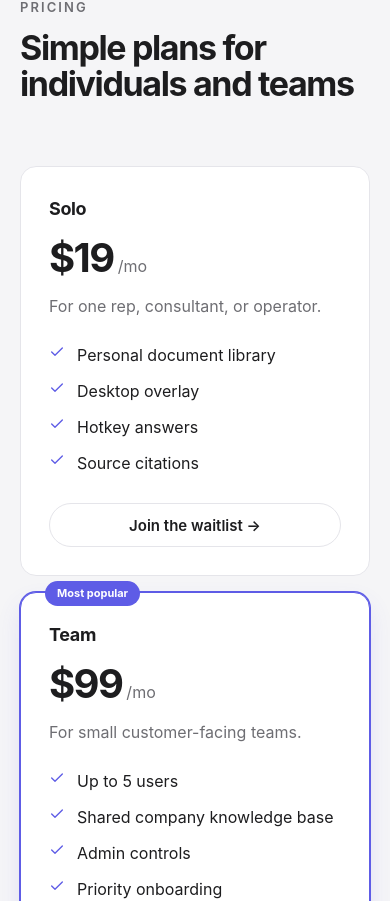
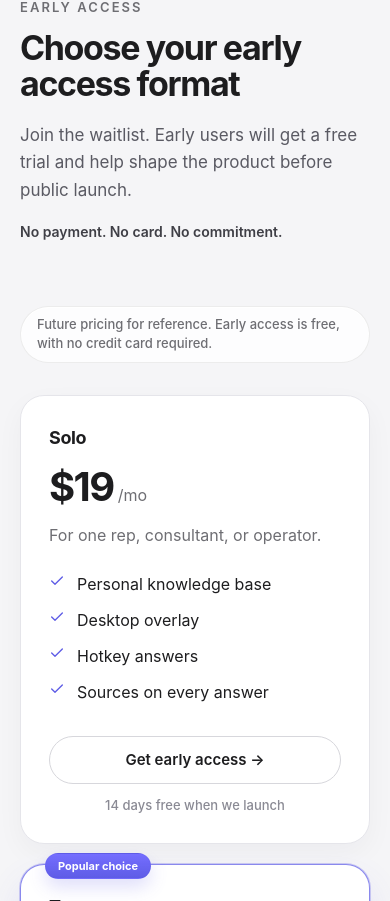
Before and after one commit to Aibek-koken/lendforFriend-, a Next.js app: page / in a window 390 px wide. Shown: the part 11099-12000 px from the top of the page. Built offline with nearby package versions, Linux system fonts and the light colour scheme.

Commit message:
чининг

```diff
--- a/app/page.tsx
+++ b/app/page.tsx
@@ -78,6 +78,9 @@ type PricingPlan = {
   period: string;
   description: string;
   highlighted?: boolean;
+  badge?: string;
+  cta: string;
+  footnote: string;
   features: string[];
 };
 
@@ -1097,23 +1100,35 @@ export default function HomePage() {
               <h2 className="text-[clamp(34px,4vw,54px)] font-[700] leading-[1.06] tracking-[-0.04em]">
                 {t("pricingTitle")}
               </h2>
+              <p className="mt-5 max-w-[780px] text-[17px] font-[400] leading-[1.62] text-[#5a5a63]">
+                {t("pricingSub")}
+              </p>
+              <p className="mt-4 text-[14px] font-[600] text-[#3f3f46]">
+                {t("pricingTrustLine")}
+              </p>
             </AnimateOnScroll>
-            <div className="grid gap-4 lg:grid-cols-3">
+            <AnimateOnScroll
+              delay={0.04}
+              className="mb-8 inline-flex rounded-full border border-[rgba(29,29,31,0.08)] bg-[rgba(255,255,255,0.82)] px-4 py-2 text-[13px] font-[500] text-[#6e6e73] shadow-[inset_0_1px_0_rgba(255,255,255,0.88)]"
+            >
+              {t("pricingFutureNote")}
+            </AnimateOnScroll>
+            <div className="grid gap-5 lg:grid-cols-3">
               {tPricing().map((plan, i) => (
                 <AnimateOnScroll
                   as="article"
                   key={plan.name}
                   delay={[0.05, 0.12, 0.2][i] ?? 0.05}
                   y={plan.highlighted ? 40 : 32}
-                  className={`relative rounded-[16px] border bg-white p-7 ${
+                  className={`relative flex h-full flex-col rounded-[24px] border bg-white p-7 ${
                     plan.highlighted
-                      ? "border-[#5e5ce6] shadow-[0_0_0_1px_#5e5ce6,0_12px_24px_rgba(94,92,230,0.12)]"
-                      : "border-[#e5e5ea]"
+                      ? "border-[rgba(94,92,230,0.72)] shadow-[0_0_0_1px_rgba(94,92,230,0.28),0_18px_36px_rgba(94,92,230,0.12)]"
+                      : "border-[#e5e5ea] shadow-[0_10px_28px_rgba(15,23,42,0.04)]"
                   }`}
                 >
                   {plan.highlighted ? (
-                    <span className="absolute -top-3 left-6 rounded-full bg-[#5e5ce6] px-3 py-1 text-[11px] font-[700] text-white">
-                      {t("popular")}
+                    <span className="absolute -top-3 left-6 rounded-full border border-[rgba(94,92,230,0.18)] bg-[linear-gradient(180deg,rgba(114,107,255,0.98)_0%,rgba(94,92,230,1)_100%)] px-3 py-1 text-[11px] font-[700] text-white shadow-[0_8px_18px_rgba(94,92,230,0.2)]">
+                      {plan.badge ?? t("popular")}
                     </span>
                   ) : null}
                   <h3 className="text-[18px] font-[700] tracking-[-0.02em]">{plan.name}</h3>
@@ -1134,17 +1149,40 @@ export default function HomePage() {
                   </ul>
                   <a
                     href="#waitlist"
-                    className={`mt-7 inline-flex w-full min-h-[44px] items-center justify-center gap-2 rounded-full px-5 text-[15px] font-[600] leading-none transition-all duration-150 hover:-translate-y-px ${
+                    className={`mt-8 inline-flex w-full min-h-[48px] items-center justify-center gap-2 rounded-full px-5 text-[15px] font-[600] leading-none transition-all duration-150 hover:-translate-y-px ${
                       plan.highlighted
                         ? "bg-[#5e5ce6] text-white shadow-[0_12px_24px_rgba(94,92,230,0.24)] hover:bg-[#4846c9]"
-                        : "border border-[#e5e5ea] bg-[rgba(255,255,255,0.76)] text-[#1d1d1f] hover:border-[rgba(94,92,230,0.38)] hover:text-[#5e5ce6]"
+                        : "border border-[#d7d7dc] bg-[rgba(255,255,255,0.82)] text-[#1d1d1f] shadow-[inset_0_1px_0_rgba(255,255,255,0.9)] hover:border-[rgba(94,92,230,0.38)] hover:text-[#5e5ce6]"
                     }`}
                   >
-                    {t("heroPrimary")}
+                    {plan.cta}
                   </a>
+                  <p className="mt-3 text-center text-[13px] font-[500] leading-[1.45] text-[#8a8a94]">
+                    {plan.footnote}
+                  </p>
                 </AnimateOnScroll>
               ))}
             </div>
+            <AnimateOnScroll
+              delay={0.24}
+              className="mt-10 rounded-[28px] border border-[rgba(29,29,31,0.08)] bg-[linear-gradient(180deg,rgba(255,255,255,0.9)_0%,rgba(250,250,252,0.96)_100%)] px-6 py-8 text-center shadow-[inset_0_1px_0_rgba(255,255,255,0.92)] sm:px-8"
+            >
+              <h3 className="text-[24px] font-[700] tracking-[-0.03em] text-[#1d1d1f]">
+                {t("pricingNudgeTitle")}
+              </h3>
+              <p className="mx-auto mt-3 max-w-[620px] text-[16px] font-[400] leading-[1.6] text-[#6e6e73]">
+                {t("pricingNudgeBody")}
+              </p>
+              <a
+                href="#waitlist"
+                className="mt-6 inline-flex min-h-[48px] items-center justify-center gap-2 rounded-full bg-[#1d1d1f] px-6 text-[15px] font-[600] leading-none text-white shadow-[0_12px_24px_rgba(29,29,31,0.14)] transition-all duration-150 hover:-translate-y-px hover:bg-[#111111]"
+              >
+                {t("pricingNudgeCta")}
+              </a>
+              <p className="mt-3 text-[13px] font-[500] text-[#8a8a94]">
+                {t("pricingNudgeNote")}
+              </p>
+            </AnimateOnScroll>
           </div>
         </section>
 
--- a/lib/strings.ts
+++ b/lib/strings.ts
@@ -4,13 +4,13 @@ export const strings = {
     navLabel: "Main navigation",
     navHow: "How it works",
     navUseCases: "Use cases",
-    navPricing: "Pricing",
+    navPricing: "Early access",
     navFaq: "FAQ",
     switchToRu: "Switch language to Russian",
     switchToEn: "Switch language to English",
     openMenuLabel: "Open menu",
     closeMenuLabel: "Close menu",
-    joinWaitlist: "Join waitlist",
+    joinWaitlist: "Get early access",
     heroEyebrow: "Private desktop overlay",
     heroHeadline:
       "Know the answer. Before they finish asking.",
@@ -49,8 +49,13 @@ export const strings = {
     howTitle: "Four steps from document chaos to live answers",
     useEyebrow: "Use cases",
     useTitle: "For teams that answer high-stakes questions in real time",
-    pricingEyebrow: "Pricing",
-    pricingTitle: "Simple plans for individuals and teams",
+    pricingEyebrow: "Early access",
+    pricingTitle: "Choose your early access format",
+    pricingSub:
+      "Join the waitlist. Early users will get a free trial and help shape the product before public launch.",
+    pricingTrustLine: "No payment. No card. No commitment.",
+    pricingFutureNote:
+      "Future pricing for reference. Early access is free, with no credit card required.",
     popular: "Most popular",
     faqEyebrow: "FAQ",
     faqTitle: "Clear answers before early access",
@@ -58,7 +63,7 @@ export const strings = {
     ctaLabel: "Early access",
     ctaHeadline: "Be first to try LiveAssist AI",
     emailLabel: "Email",
-    emailPlaceholder: "you@company.com",
+    emailPlaceholder: "your@gmail.com",
     ctaSub: "No spam. We’ll email you when it’s ready.",
     emailError: "Enter a valid email address.",
     emailSubmitting: "Joining the waitlist...",
@@ -119,19 +124,24 @@ export const strings = {
         price: "$19",
         period: "/mo",
         description: "For one rep, consultant, or operator.",
+        cta: "Get early access →",
+        footnote: "14 days free when we launch",
         features: [
-          "Personal document library",
+          "Personal knowledge base",
           "Desktop overlay",
           "Hotkey answers",
-          "Source citations"
+          "Sources on every answer"
         ]
       },
       {
         name: "Team",
         price: "$99",
         period: "/mo",
-        description: "For small customer-facing teams.",
+        description: "Up to 5 users. For small sales and support teams.",
         highlighted: true,
+        badge: "Popular choice",
+        cta: "Reserve early access →",
+        footnote: "First teams get setup for free",
         features: [
           "Up to 5 users",
           "Shared company knowledge base",
@@ -140,10 +150,12 @@ export const strings = {
         ]
       },
       {
-        name: "Custom",
+        name: "Corporate",
         price: "Contact us",
         period: "",
         description: "For larger teams and complex document sets.",
+        cta: "Discuss rollout →",
+        footnote: "No commitment",
         features: [
           "Custom onboarding",
           "Advanced permissions",
@@ -152,6 +164,11 @@ export const strings = {
         ]
       }
     ],
+    pricingNudgeTitle: "Not ready to choose a plan?",
+    pricingNudgeBody:
+      "Leave a request for early access and we’ll email you when testing opens.",
+    pricingNudgeCta: "Join the waitlist →",
+    pricingNudgeNote: "It’s free and comes with no obligation.",
     faqs: [
       [
         "Does LiveAssist AI listen all the time?",
@@ -180,13 +197,13 @@ export const strings = {
     navLabel: "Основная навигация",
     navHow: "Как работает",
     navUseCases: "Сценарии",
-    navPricing: "Тарифы",
+    navPricing: "Ранний доступ",
     navFaq: "Вопросы",
     switchToRu: "Переключить язык на русский",
     switchToEn: "Переключить язык на английский",
     openMenuLabel: "Открыть меню",
     closeMenuLabel: "Закрыть меню",
-    joinWaitlist: "В лист ожидания",
+    joinWaitlist: "Получить ранний доступ",
     heroEyebrow: "Приватный оверлей на рабочем столе",
     heroHeadline:
       "Знай ответ. До того, как они договорят.",
@@ -228,8 +245,13 @@ export const strings = {
     useEyebrow: "Сценарии",
     useTitle:
       "Для команд, которые отвечают на важные вопросы в реальном времени",
-    pricingEyebrow: "Тарифы",
-    pricingTitle: "Простые планы для специалистов и команд",
+    pricingEyebrow: "Ранний доступ",
+    pricingTitle: "Выберите формат раннего доступа",
+    pricingSub:
+      "Запишитесь в waitlist. Первые пользователи получат бесплатный тест и смогут повлиять на продукт до публичного запуска.",
+    pricingTrustLine: "Без оплаты. Без карты. Без обязательств.",
+    pricingFutureNote:
+      "Цены для ориентира. Ранний доступ — бесплатно, без карты.",
     popular: "Популярный выбор",
     faqEyebrow: "Вопросы",
     faqTitle: "Коротко перед ранним доступом",
@@ -294,23 +316,28 @@ export const strings = {
     ],
     pricing: [
       {
-        name: "Соло",
+        name: "Solo",
         price: "$19",
         period: "/мес",
         description: "Для одного менеджера, консультанта или оператора.",
+        cta: "Получить ранний доступ →",
+        footnote: "14 дней бесплатно при запуске",
         features: [
-          "Личная библиотека документов",
+          "Личная база документов",
           "Оверлей на рабочем столе",
           "Ответы по горячей клавише",
-          "Источники у ответов"
+          "Источники к каждому ответу"
         ]
       },
       {
-        name: "Команда",
+        name: "Team",
         price: "$99",
         period: "/мес",
-        description: "Для небольших команд, которые общаются с клиентами.",
+        description: "До 5 пользователей. Для небольших команд продаж и поддержки.",
         highlighted: true,
+        badge: "Популярный выбор",
+        cta: "Забронировать ранний доступ →",
+        footnote: "Первые команды получат настройку бесплатно",
         features: [
           "До 5 пользователей",
           "Общая база знаний компании",
@@ -319,18 +346,25 @@ export const strings = {
         ]
       },
       {
-        name: "Индивидуально",
+        name: "Corporate",
         price: "Связаться",
         period: "",
         description: "Для больших команд и сложных наборов документов.",
+        cta: "Обсудить внедрение →",
+        footnote: "Без обязательств",
         features: [
           "Индивидуальный онбординг",
           "Расширенные права доступа",
-          "Большой объем документов",
+          "Большой объём документов",
           "Поддержка внедрения"
         ]
       }
     ],
+    pricingNudgeTitle: "Не готовы выбирать тариф?",
+    pricingNudgeBody:
+      "Оставьте заявку на ранний доступ — мы напишем, когда откроем тестирование.",
+    pricingNudgeCta: "Встать в waitlist →",
+    pricingNudgeNote: "Это бесплатно и ни к чему не обязывает.",
     faqs: [
       [
         "LiveAssist AI слушает всё время?",
```
